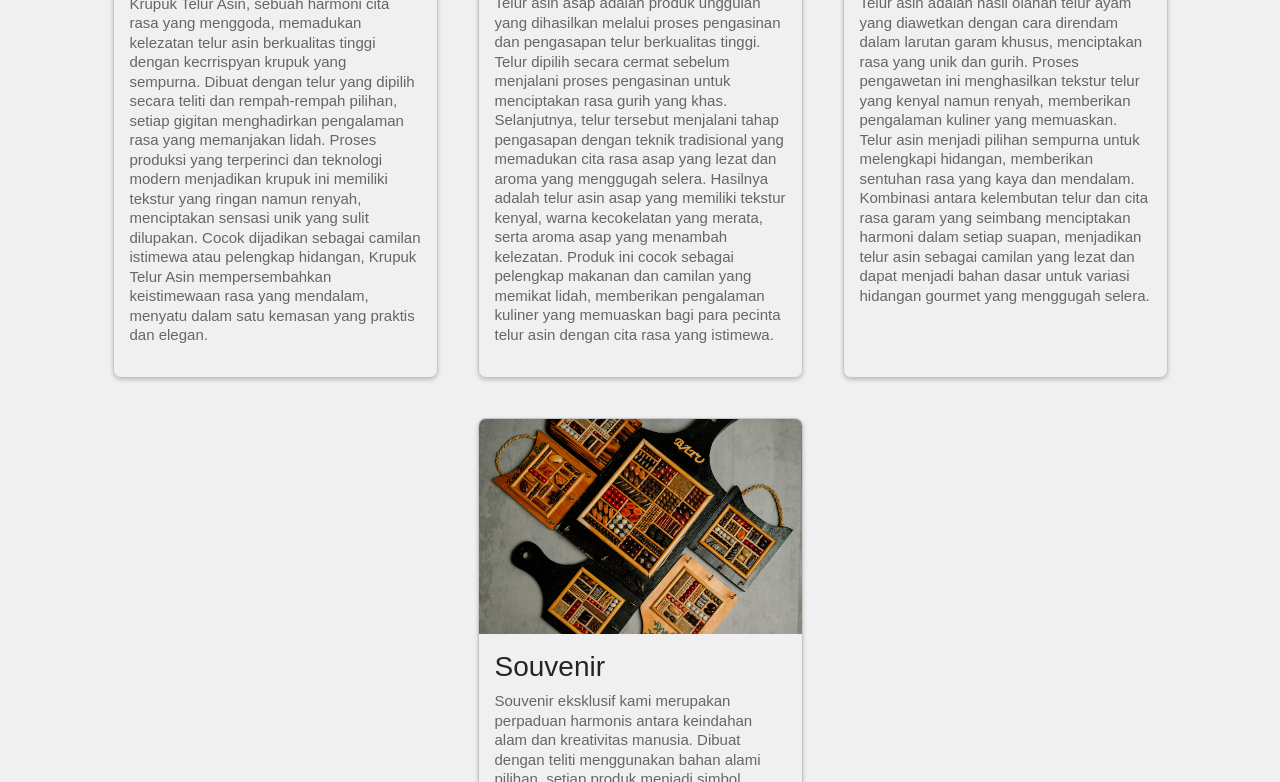
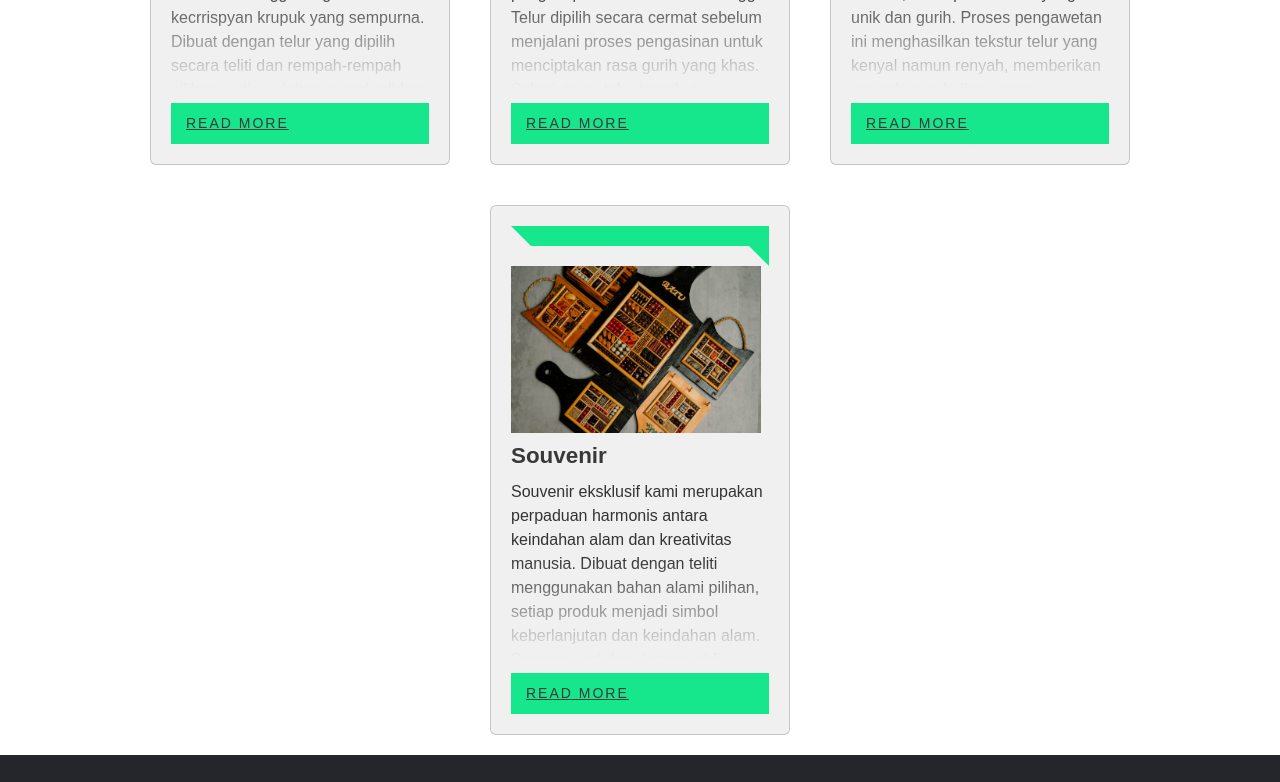
Before and after one commit to Rifai-13/TelurAsinAsap, a plain HTML site: page index.html in a window 1280 px wide. Shown: the part 1048-1830 px from the top of the page. Drawn offline with nearby package versions, Linux system fonts and the light colour scheme.

Commit message:
update Read More

```diff
--- a/index.html
+++ b/index.html
@@ -1,11 +1,11 @@
 <!doctype html>
 <html lang="en">
+
 <head>
   <meta charset="utf-8">
   <meta name="viewport" content="width=device-width, initial-scale=1">
   <title>PRIHANTARI</title>
-    <link rel="stylesheet"
-    href="https://unpkg.com/boxicons@latest/css/boxicons.min.css">
+  <link rel="stylesheet" href="https://unpkg.com/boxicons@latest/css/boxicons.min.css">
   <link rel="canonical" href="https://getbootstrap.com/docs/5.2/examples/product/">
   <link href="https://cdn.jsdelivr.net/npm/bootstrap@5.2.3/dist/css/bootstrap.min.css" rel="stylesheet">
 
@@ -64,14 +64,15 @@
   <!-- Custom styles for this template -->
   <link href="product.css" rel="stylesheet">
 </head>
+
 <body>
-
   <header class="site-header sticky-top py-1">
     <nav class="navbar navbar-expand-lg navbar-gradient bg-secondary.bg-gradient">
       <div class="container-fluid">
         <img class="container-logo" src="Gambar/done.png">
         <a class="navbar-brand fw-bold mx-2">PRIHANTARI</a>
-      <button class="navbar-toggler" type="button" data-bs-toggle="collapse" data-bs-target="#navbarNavAltMarkup" aria-controls="navbarNavAltMarkup" aria-expanded="false" aria-label="Toggle navigation">
+        <button class="navbar-toggler" type="button" data-bs-toggle="collapse" data-bs-target="#navbarNavAltMarkup"
+          aria-controls="navbarNavAltMarkup" aria-expanded="false" aria-label="Toggle navigation">
           <span class="navbar-toggler-icon"></span>
         </button>
         <div class="collapse navbar-collapse" id="navbarNavAltMarkup">
@@ -89,49 +90,83 @@
     <div class="position-relative overflow-hidden p-3 p-md-5 m-md-3 text-center bg-light">
       <div class="col-md-5 p-lg-5 mx-auto my-5">
         <h1 class="display-5 fw-bold">PRIHANTARI</h1>
-      <p class="lead fw-normal">Hadir sebagai spesialis telur asin dan souvenir unik. Nikmati telur asin berkualitas dan aneka souvenir istimewa dalam satu tempat. Pengalaman belanja tak terlupakan dengan kualitas terbaik.</p>
+        <p class="lead fw-normal">Hadir sebagai spesialis telur asin dan souvenir unik. Nikmati telur asin berkualitas
+          dan aneka souvenir istimewa dalam satu tempat. Pengalaman belanja tak terlupakan dengan kualitas terbaik.</p>
         <a class="btn btn-outline-secondary" href="#Productid">Lihat Produk</a>
       </div>
       <div class="product-device shadow-sm d-none d-md-block"></div>
       <div class="product-device product-device-2 shadow-sm d-none d-md-block"></div>
     </div>
 
-  <div class="card-container" id="Productid">
+    <div class="containerf" id="Productid">
       <div class="card">
+        <div class="icon">
           <img src="Gambar/KerupukTelurAsin.jpg">
-      <div class="card-content">
+        </div>
+        <div class="content">
           <h3>Kerupuk Telur Asin</h3>
           <p>
-          Krupuk Telur Asin, sebuah harmoni cita rasa yang menggoda, memadukan kelezatan telur asin berkualitas tinggi dengan kecrrispyan krupuk yang sempurna. Dibuat dengan telur yang dipilih secara teliti dan rempah-rempah pilihan, setiap gigitan menghadirkan pengalaman rasa yang memanjakan lidah. Proses produksi yang terperinci dan teknologi modern menjadikan krupuk ini memiliki tekstur yang ringan namun renyah, menciptakan sensasi unik yang sulit dilupakan. Cocok dijadikan sebagai camilan istimewa atau pelengkap hidangan, Krupuk Telur Asin mempersembahkan keistimewaan rasa yang mendalam, menyatu dalam satu kemasan yang praktis dan elegan.
+            Krupuk Telur Asin, sebuah harmoni cita rasa yang menggoda, memadukan kelezatan telur asin berkualitas tinggi
+            dengan kecrrispyan krupuk yang sempurna. Dibuat dengan telur yang dipilih secara teliti dan rempah-rempah
+            pilihan, setiap gigitan menghadirkan pengalaman rasa yang memanjakan lidah. Proses produksi yang terperinci
+            dan teknologi modern menjadikan krupuk ini memiliki tekstur yang ringan namun renyah, menciptakan sensasi
+            unik yang sulit dilupakan. Cocok dijadikan sebagai camilan istimewa atau pelengkap hidangan, Krupuk Telur
+            Asin mempersembahkan keistimewaan rasa yang mendalam, menyatu dalam satu kemasan yang praktis dan elegan.
           </p>
         </div>
+        <a class="more"></a>
       </div>
       <div class="card">
+        <div class="icon">
           <img src="Gambar/Telur Asin Asap.jpg">
-      <div class="card-content">
+        </div>
+        <div class="content">
           <h3>Telur Asin Asap</h3>
           <p>
-          Telur asin asap adalah produk unggulan yang dihasilkan melalui proses pengasinan dan pengasapan telur berkualitas tinggi. Telur dipilih secara cermat sebelum menjalani proses pengasinan untuk menciptakan rasa gurih yang khas. Selanjutnya, telur tersebut menjalani tahap pengasapan dengan teknik tradisional yang memadukan cita rasa asap yang lezat dan aroma yang menggugah selera. Hasilnya adalah telur asin asap yang memiliki tekstur kenyal, warna kecokelatan yang merata, serta aroma asap yang menambah kelezatan. Produk ini cocok sebagai pelengkap makanan dan camilan yang memikat lidah, memberikan pengalaman kuliner yang memuaskan bagi para pecinta telur asin dengan cita rasa yang istimewa.
+            Telur asin asap adalah produk unggulan yang dihasilkan melalui proses pengasinan dan pengasapan telur
+            berkualitas tinggi. Telur dipilih secara cermat sebelum menjalani proses pengasinan untuk menciptakan rasa
+            gurih yang khas. Selanjutnya, telur tersebut menjalani tahap pengasapan dengan teknik tradisional yang
+            memadukan cita rasa asap yang lezat dan aroma yang menggugah selera. Hasilnya adalah telur asin asap yang
+            memiliki tekstur kenyal, warna kecokelatan yang merata, serta aroma asap yang menambah kelezatan. Produk ini
+            cocok sebagai pelengkap makanan dan camilan yang memikat lidah, memberikan pengalaman kuliner yang memuaskan
+            bagi para pecinta telur asin dengan cita rasa yang istimewa.
           </p>
         </div>
+        <a class="more"></a>
       </div>
       <div class="card">
+        <div class="icon">
           <img src="Gambar/TelurAsin.jpg">
-      <div class="card-content">
+        </div>
+        <div class="content">
           <h3>Telur Asin</h3>
           <p>
-          Telur asin adalah hasil olahan telur ayam yang diawetkan dengan cara direndam dalam larutan garam khusus, menciptakan rasa yang unik dan gurih. Proses pengawetan ini menghasilkan tekstur telur yang kenyal namun renyah, memberikan pengalaman kuliner yang memuaskan. Telur asin menjadi pilihan sempurna untuk melengkapi hidangan, memberikan sentuhan rasa yang kaya dan mendalam. Kombinasi antara kelembutan telur dan cita rasa garam yang seimbang menciptakan harmoni dalam setiap suapan, menjadikan telur asin sebagai camilan yang lezat dan dapat menjadi bahan dasar untuk variasi hidangan gourmet yang menggugah selera.
+            Telur asin adalah hasil olahan telur ayam yang diawetkan dengan cara direndam dalam larutan garam khusus,
+            menciptakan rasa yang unik dan gurih. Proses pengawetan ini menghasilkan tekstur telur yang kenyal namun
+            renyah, memberikan pengalaman kuliner yang memuaskan. Telur asin menjadi pilihan sempurna untuk melengkapi
+            hidangan, memberikan sentuhan rasa yang kaya dan mendalam. Kombinasi antara kelembutan telur dan cita rasa
+            garam yang seimbang menciptakan harmoni dalam setiap suapan, menjadikan telur asin sebagai camilan yang
+            lezat dan dapat menjadi bahan dasar untuk variasi hidangan gourmet yang menggugah selera.
           </p>
         </div>
+        <a class="more"></a>
       </div>
       <div class="card">
+        <div class="icon">
           <img src="Gambar/Souvenir.jpg">
-      <div class="card-content">
+        </div>
+        <div class="content">
           <h3>Souvenir</h3>
           <p>
-          Souvenir eksklusif kami merupakan perpaduan harmonis antara keindahan alam dan kreativitas manusia. Dibuat dengan teliti menggunakan bahan alami pilihan, setiap produk menjadi simbol keberlanjutan dan keindahan alam. Dengan sentuhan tangan ahli pengrajin, hasil akhirnya menciptakan karya seni fungsional yang tidak hanya memikat mata, tetapi juga mendukung prinsip ramah lingkungan. Souvenir ini tidak hanya menyampaikan cerita keindahan alam, tetapi juga menjadi bukti nyata komitmen kita untuk melestarikan kekayaan alam bagi generasi mendatang.
+            Souvenir eksklusif kami merupakan perpaduan harmonis antara keindahan alam dan kreativitas manusia. Dibuat
+            dengan teliti menggunakan bahan alami pilihan, setiap produk menjadi simbol keberlanjutan dan keindahan
+            alam. Dengan sentuhan tangan ahli pengrajin, hasil akhirnya menciptakan karya seni fungsional yang tidak
+            hanya memikat mata, tetapi juga mendukung prinsip ramah lingkungan. Souvenir ini tidak hanya menyampaikan
+            cerita keindahan alam, tetapi juga menjadi bukti nyata komitmen kita untuk melestarikan kekayaan alam bagi
+            generasi mendatang.
           </p>
         </div>
+        <a class="more"></a>
       </div>
     </div>
   </main>
@@ -141,35 +176,48 @@
         <div class="footer-col">
           <h4>Social Media</h4>
           <ul>
-                  <li><a href="https://www.instagram.com/prihantari.shop/"><i class='bx bxl-instagram-alt' ></i>Instagram</a></li>
+            <li><a href="https://www.instagram.com/prihantari.shop/"><i class='bx bxl-instagram-alt'></i>Instagram</a>
+            </li>
           </ul>
           <ul>
-                <li><a href="https://www.facebook.com/priyadi.soenardi.5?mibextid=ZbWKwL"><i class='bx bxl-facebook-circle'></i></i>Facebook</a></li>
+            <li><a href="https://www.facebook.com/priyadi.soenardi.5?mibextid=ZbWKwL"><i
+                  class='bx bxl-facebook-circle'></i></i>Facebook</a></li>
           </ul>
         </div>
         <div class="footer-col">
           <h4>Contact</h4>
           <ul>
-                  <li> <a href="https://wa.me/6281235564808"><i class='bx bxl-whatsapp-square' ></i>WhatsApp</a></li>
+            <li> <a href="https://wa.me/6281235564808"><i class='bx bxl-whatsapp-square'></i>WhatsApp</a></li>
           </ul>
         </div>
         <div class="footer-col">
           <h4>Online Shop</h4>
           <ul>
             <li><a href="#">Shopee</a></li>
-                  <li><a href="https://www.tokopedia.com/prihantarishop?utm_campaign=Shop-165925390-17081929-270124&utm_source=whatsapp&utm_medium=share">TokoPedia</a></li>
+            <li><a
+                href="https://www.tokopedia.com/prihantarishop?utm_campaign=Shop-165925390-17081929-270124&utm_source=whatsapp&utm_medium=share">TokoPedia</a>
+            </li>
           </ul>
         </div>
         <div class="footer-col">
           <h4>Address</h4>
           <ul>
-                  <li><a href="https://maps.app.goo.gl/aVqLSTDbEKzZaGTb8">Jl. Tvri No.748, RT.01/RW.01, Oro-Oro Ombo, Kec. Batu, Kota Batu, Jawa Timur 65316</a></li>
+            <li><a href="https://maps.app.goo.gl/aVqLSTDbEKzZaGTb8">Jl. Tvri No.748, RT.01/RW.01, Oro-Oro Ombo, Kec.
+                Batu, Kota Batu, Jawa Timur 65316</a></li>
           </ul>
         </div>
       </div>
     </div>
   </footer>
-
+  <script>
+    let more = document.querySelectorAll('.more');
+    for (let i = 0; i < more.length; i++) {
+      more[i].addEventListener('click', function () {
+        more[i].parentNode.classList.toggle('active')
+      })
+    }
+  </script>
   <script src="	https://cdn.jsdelivr.net/npm/bootstrap@5.2.3/dist/js/bootstrap.bundle.min.js"></script>
 </body>
+
 </html>
--- a/product.css
+++ b/product.css
@@ -74,15 +74,15 @@
   }
 }
 @import url('https://fonts.googleapis.com/css2?family=Poppins:ital,wght@1,500&display=swap');
-/* body{
+body{
     line-height: 1.5;
     font-family: 'Poppins', sans-serif;
-} */
-*{
+}
+/* *{
     margin: 0;
     padding: 0;
     box-sizing: border-box;
-}
+} */
 .container{
     max-width: 1170px;
     margin: auto;
@@ -148,16 +148,16 @@ ul{
         width: 100%;
     }
 }
-*{
+ /* *{
   margin: 0px;
   padding: 0px;
   box-sizing: border-box;
   font-family: sans-serif;
-}
-body{
-  background-color: #f0f0f0f0;
-}
-.card-container{
+} */
+ /* body{
+  background-color: #ffff;
+}  */
+/* .card-container{
   display: flex;
   justify-content: center;
   flex-wrap: wrap;
@@ -187,7 +187,7 @@ body{
   font-size: 15px;
   line-height: 1.3;
 }
-/* .card-content .btn{
+.card-content .btn{
   display: inline-block;
   padding: 8px 16px;
   background-color: #333;
@@ -196,3 +196,104 @@ body{
   margin-top: 16px;
   color: #ffffff;
 } */
+
+ /* *{
+  margin: 0;
+  padding: 0;
+  box-sizing: border-box;
+  font-family: 'poppins', sans-serif;
+} */
+ /* body{
+  display: flex;
+  justify-content: center;
+  align-items: center;
+  min-height: 100vh;
+  background: #313131;
+}  */
+.containerf{
+  display: flex;
+  justify-content: center;
+  align-items: center;
+  flex-wrap: wrap;
+}
+.containerf .card{
+  position: relative;
+  width: 300px;
+  padding: 20px;
+  margin: 20px;
+  background: #f0f0f0;
+}
+.containerf .card::before{
+  content: '';
+  position: relative;
+  top: 0;
+  right: 0;
+  border: 20px solid transparent;
+  border-top: 20px solid #17e78c;
+  border-right: 20px solid #17e78c;
+}
+.containerf .card.active::before{
+  border-top: 20px solid #ff3b7e;
+  border-right: 20px solid #ff3b7e;
+}
+.containerf .card .icon{
+  margin-bottom: 10px;
+}
+.containerf .card .icon img{
+  max-width: 250px;
+}
+.containerf .card .content{
+  position: relative;
+  height: 215px;
+  overflow: hidden;
+}
+.containerf .card.active .content{
+  height: auto;
+}
+.containerf .card .content::before{
+  content: '';
+  position: absolute;
+  bottom: 0;
+  left: 0;
+  width: 100%;
+  height: 100px;
+  background: linear-gradient(transparent,#f0f0f0);
+}
+.containerf .card.active .content::before{
+  display: none;
+}
+.containerf .card .content h3{
+  color: #383838;
+  font-size: 1.4rem;
+  font-weight: 600;
+  margin-bottom: 10px;
+}
+.containerf .card .content p{
+  font-weight: 300;
+  color: #333;
+}
+.containerf .card .more{
+  position: relative;
+  padding: 10px 15px;
+  background: #17e78c;
+  margin-top: 15px;
+  display: inline-block;
+  cursor: pointer;
+  text-transform: uppercase;
+  color: #383838;
+  font-weight: 500;
+  letter-spacing: 2px;
+  font-size: 14px;
+  overflow: hidden;
+}
+.containerf .card.active .more{
+  background: #ff3b7e;
+  color: #ffff;
+}
+.containerf .card .more::before{
+  content: 'Read more';
+}
+
+.containerf .card.active .more::before{
+  content: 'Read less';
+}
```
Lines whose indentation alone changed are shown as unchanged.
